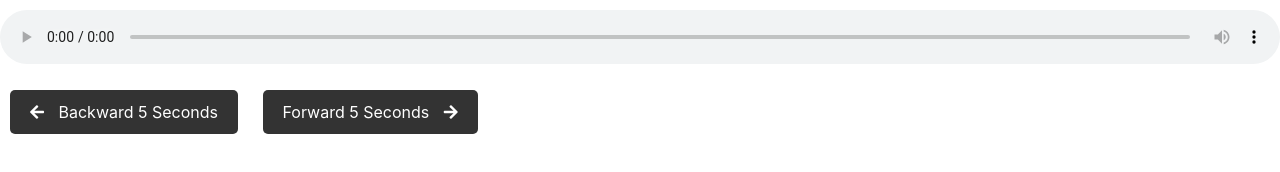
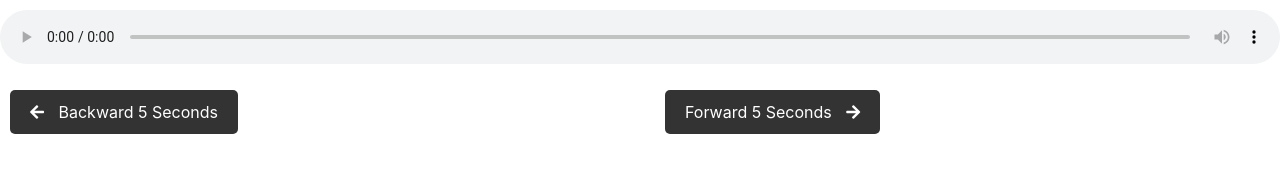
Before and after one commit to maphim/chatgpt-backend, a website: page public/index.html in a window 1280 px wide. Drawn offline with nearby package versions, Linux system fonts and the light colour scheme.

Commit message:
fix by chatgpt

```diff
--- a/public/index.html
+++ b/public/index.html
@@ -72,13 +72,17 @@
         </audio>
     </div>
 
-    <div>
+    <div class="row">
+        <div class="col-sm-6">
             <button id="backwardBtn" class="btn btn-secondary">
                 <i class="fas fa-arrow-left"></i> Backward 5 Seconds
             </button>
+        </div>
+        <div class="col-sm-6">
             <button id="forwardBtn" class="btn btn-secondary">
                 Forward 5 Seconds <i class="fas fa-arrow-right"></i>
             </button>
+        </div>
     </div>
 
     <script>
```
Lines whose indentation alone changed are shown as unchanged.
